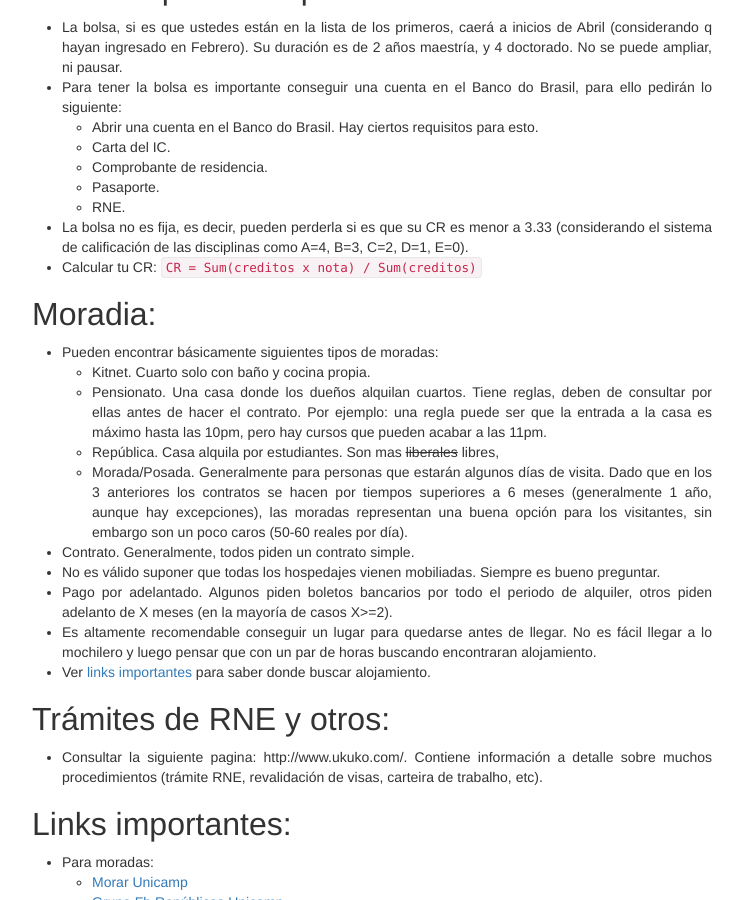
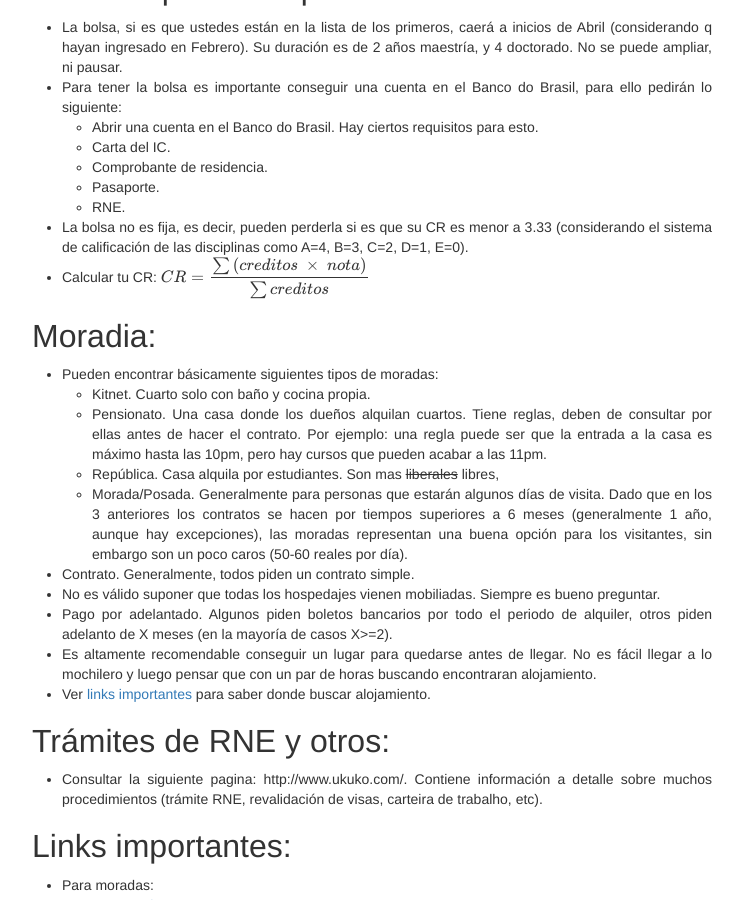
Before and after one commit to berthin/berthin.github.io, a Jekyll site: the page built from _posts/2016-03-04-dicas-ic-unicamp.markdown, in a window 1280 px wide and 900 px high, scrolled down 1617 px. Shown: the whole window, without its empty margins (268-1011 px from the left). Built offline with Jekyll 4.4.1, drawn with Linux system fonts in a browser that asks for light colours; nearby versions of some CDN libraries; formulas are drawn with MathJax 3; a style sheet for code colours, icons or effects is not loaded.

````diff
--- a/_includes/head.html
+++ b/_includes/head.html
@@ -21,4 +21,7 @@
 
   <!-- Latest compiled JavaScript -->
   <script src="http://maxcdn.bootstrapcdn.com/bootstrap/3.3.6/js/bootstrap.min.js"></script>
+
+  <!-- MathJax -->
+  <script src='https://cdn.mathjax.org/mathjax/latest/MathJax.js?config=TeX-AMS-MML_HTMLorMML'></script>
 </head>
--- a/_posts/2016-03-04-dicas-ic-unicamp.markdown
+++ b/_posts/2016-03-04-dicas-ic-unicamp.markdown
@@ -18,6 +18,7 @@ El presente fue escrito con el único objetivo de ayudar a todas aquellas person
 * [Moradia](#moradia)
 * [Tramites RNE y otros](#tramites)
 * [Links importantes](#links-importantes)
+
 
 ## Selección de disciplinas:<a id="seleccion-disciplinas"></a>
 * Elijan con sabiduría. Cada uno debe de conocerse y tener presente que algunos cursos son difíciles y otros fáciles. Saber combinar es buena idea, por semestre, recomendaría llevar algún curso importante (difícil) y otros que son relativamente normales.
@@ -55,10 +56,7 @@ El presente fue escrito con el único objetivo de ayudar a todas aquellas person
     * Pasaporte.
     * RNE.
 * La bolsa no es fija, es decir, pueden perderla si es que su CR es menor a 3.33 (considerando el sistema de calificación de las disciplinas como A=4, B=3, C=2, D=1, E=0).
-* Calcular tu CR:
-        ```
-        CR = Sum(creditos x nota) / Sum(creditos)
-        ```
+* Calcular tu CR: $$ \displaystyle CR = \frac{ \sum{ (creditos~  \times ~ nota )}}{\sum{creditos}} $$
 
 ## Moradia: <a id="moradia"></a>
 * Pueden encontrar básicamente siguientes tipos de moradas:
````
